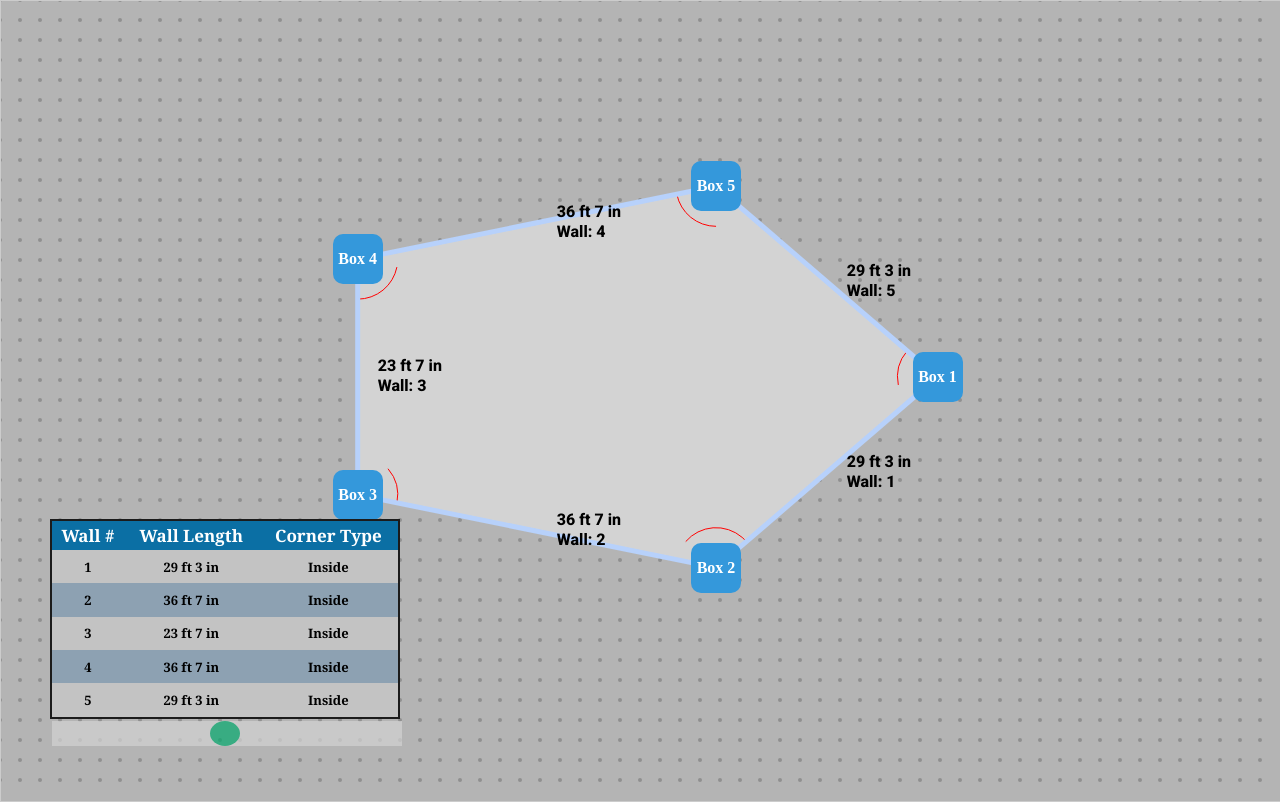
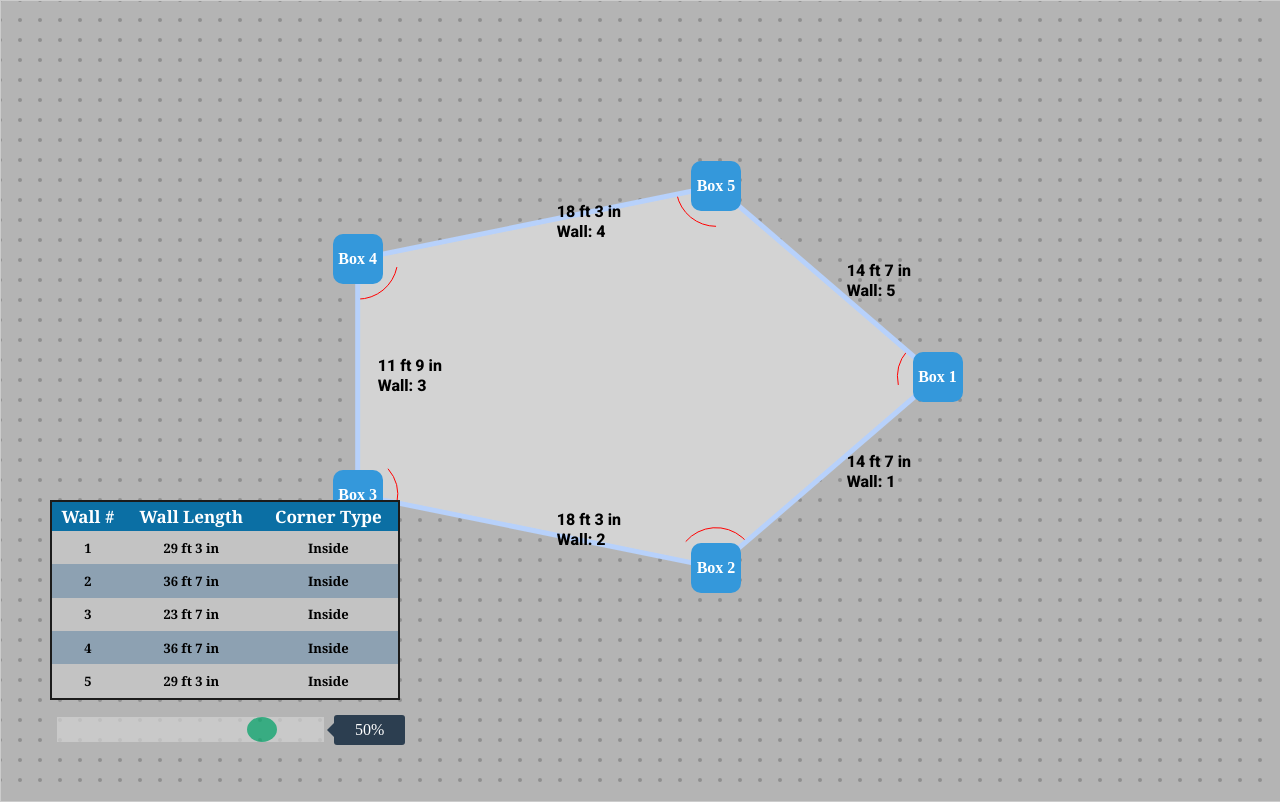
Before and after one commit to jacinlowe/shopify-room-layout, a plain HTML site: page index.html in a window 1280 px wide. Drawn offline with Linux system fonts and the light colour scheme.

Commit message:
implementing the scale slider

```diff
--- a/index.html
+++ b/index.html
@@ -34,7 +34,8 @@
         <tbody id="summaryTable"></tbody>
       </table>
       <div class="zoomSlider">
-        <input type="range" name="zoomSlider" id="zoomSlider" min="1" max="100" value="50" class="slider">
+        <input type="range" name="zoomSlider" id="rangeSlider" min="1" max="100" value="50" class="slider">
+        <span class="zoomSliderValue" id="sliderValue">50%</span>
       </div>
     </div>
 
--- a/src/code.js
+++ b/src/code.js
@@ -1,4 +1,4 @@
-import { Grid } from './grid.js';
+import { Grid,Slider } from './grid.js';
 import { Line, Lines, calculateArcAngles } from './lines.js';
 import { shadePolygon } from './polygon.js'
 import { SummaryTable } from './summaryBox.js';
@@ -11,6 +11,7 @@ const hoverInfoContainer = document.getElementById('hoverInfoContainer');
 const angleIndicators = document.getElementById('angleIndicators');
 const body = document.getElementById('body')
 const rows = document.querySelectorAll('#summaryTable tr');
+
 
 const GRID_SPACING = 20
 const POLYGON_FILL_COLOR = 'blue'; // Replace with the desired fill color
@@ -26,7 +27,7 @@ let offsetX, offsetY;
 const boxes = new Boxes(container);
 let lines = new Lines(svg);
 const grid = new Grid(GRID_SPACING);
-
+const scaleSlider = new Slider(MIN_SCALE, MAX_SCALE, SCALE_INCREMENT,grid.currentScale);
 
 // rows.forEach(row => {
 
@@ -220,6 +221,8 @@ function handleWindowResize(){
 }
 
 
+
+
 export function drawLines(){
     lines.clearLines()
     const boxList = boxes.boxes;
@@ -229,7 +232,7 @@ export function drawLines(){
         .createLineFromBoxes(box.element,nextBox.element)
         .createLine()
         .setIndex(index)
-        .createText()
+        .createText(grid.scale)
 
         lines.addLine(line);
     })
@@ -401,6 +404,7 @@ function addBoxBetweenBoxes(startBox, endBox,lineMidPoint=null) {
 
     const newBox = new Box(endIndex-1);
     newBox.positionBox(x,y);
+    newBox.hoverInfo.addCallback('click','deleteBtn',() => handleDeleteBox(newBox));
 
     boxes.addBoxAtIndex(newBox,endIndex)
 
--- a/src/grid.js
+++ b/src/grid.js
@@ -1,4 +1,31 @@
 
+
+export class Slider{
+  constructor(min, max, steps=null, value=null){
+    this.displayValue = document.getElementById('sliderValue')
+    this.element = document.getElementById('rangeSlider');
+
+    if (steps){
+      this.steps = steps
+    }
+    if(value){
+      this.updateValue(value)
+    }else{
+      this.value = this.element.value;
+    }
+
+    this.element.min = min;
+    this.element.max = max;
+    this.element.addEventListener('input',(e) => this.updateValue(e.target.value))
+    // this.element.addEventListener('change',(e) => console.log(e.target.value))
+  }
+
+  updateValue(value){
+    this.value = value;
+    this.element.value = value;
+    this.displayValue.textContent = value;
+  }
+}
 
 export class Grid{
   constructor(spacing, pointRadius=2, svgID='grid'){
@@ -9,6 +36,7 @@ export class Grid{
     this.screenHight = window.innerHeight;
     this.numRows = Math.floor(this.screenHight / this.spacing);
     this.numCols = Math.floor(this.screenWidth / this.spacing);
+    this.scale = this.spacing;
   }
 
   drawGrid(spacing=null){
@@ -35,7 +63,7 @@ export class Grid{
   scaleGrid(currentScale){
     const gridPoints = document.querySelectorAll('.grid-dot');
     const scaledGridSpacing = this.spacing * currentScale;
-
+    this.scale = scaledGridSpacing
     console.log("scalegrid",scaledGridSpacing)
     // Update the size and spacing of the grid dots
     this.updateRowAndColumns(scaledGridSpacing)
--- a/src/lines.js
+++ b/src/lines.js
@@ -45,6 +45,7 @@ export class Line{
         this.y2 = y2
         this.length = length
         this.color = color
+
     }
 
   static createLineFromBoxes(startBox,endBox, color=null){
@@ -85,14 +86,14 @@ export class Line{
       this.color = color
     return this
   }
-  createText(){
+  createText(scale=10,xOffset=20,yOffset=-10){
 
     const middleX = (parseFloat(this.x1) + parseFloat(this.x2)) / 2
     const middleY = (parseFloat(this.y1) + parseFloat(this.y2)) / 2
 
     // Offset values for text position (adjust as needed)
-    const xOffset = 20; // Offset text horizontally
-    const yOffset = -10; // Offset text vertically
+    // const xOffset = xOffset; // Offset text horizontally
+    // const yOffset = yOffset; // Offset text vertically
 
     const group = document.createElementNS('http://www.w3.org/2000/svg', 'g');
 
@@ -104,7 +105,7 @@ export class Line{
     text.setAttribute('dominant-baseline','middle');
     text.setAttribute('class', 'line-text')
     text.setAttribute('index', this.index-1)
-    text.textContent = this.getLineText();
+    text.textContent = this.getLineText(scale);
     group.appendChild(text)
 
     // added wall num
@@ -120,13 +121,13 @@ export class Line{
     this.text = group
     return this
   }
-  getLineText(){
+  getLineText(scale=10){
 
-    const lengthInPixels = calculateLineLength(this.x1, this.y1, this.x2, this.y2);
+    this.length = calculateLineLength(this.x1, this.y1, this.x2, this.y2);
 
     // Convert length from pixels to feet and inches (adjust the conversion factor as needed)
-    const pixelsToFeet = 1 / 10; // Adjust this factor to match your scale
-    const lengthInFeet = lengthInPixels * pixelsToFeet;
+    const pixelsToFeet = 1 / scale; // Adjust this factor to match your scale
+    const lengthInFeet = this.length * pixelsToFeet;
     const lengthFeet = Math.floor(lengthInFeet);
     const lengthInches = Math.round((lengthInFeet - lengthFeet) * 12);
 
@@ -137,6 +138,10 @@ export class Line{
 
   length(){
     return this.length
+  }
+
+  setLength(length){
+    this.length = length;
   }
 
   getVector(){
--- a/style.css
+++ b/style.css
@@ -1,3 +1,9 @@
+:root{
+  --baseHue: 190;
+  --gridColor: hsla(var(--baseHue),100%,50%,0.5);
+  --grid-size: 1rem;
+}
+
 body {
     margin: 0;
     padding: 0;
@@ -7,6 +13,17 @@ body {
     align-items: center; */
     /* height: 100vh; */
     background-color: #b4b4b4;
+    /* background: #fff;
+    min-height: 100vh;
+    background-image:
+      linear-gradient(0deg, var(--gridColor) 0%, transparent 1px),
+      linear-gradient(90deg, var(--gridColor) 0%, transparent 1px);
+    background-position: center;
+    background-size: 100% 1rem;
+    background-size:
+      100% var(--grid-size),
+      var(-grid-size) 100%;
+    transition: background-size 0.25s; */
   }
 
   #container {
@@ -211,11 +228,15 @@ table.summaryTable tfoot td {
 
 
 .zoomSlider{
-  width:100%
+  width:100%;
+  display:flex;
+  flex: row wrap;
+  margin-top: 10px;
+  padding: 5px;
 }
 .slider{
   appearance: none;
-  width: 100%;
+  width: 90%;
   height: 25px;
   background: #d3d3d3;
   outline: none;
@@ -243,6 +264,31 @@ table.summaryTable tfoot td {
   cursor: pointer; /* Cursor on hover */
 }
 
+.zoomSliderValue{
+  display: inline-block;
+  position: relative;
+  width: 60px;
+  color: #fff;
+  line-height: 20px;
+  text-align: center;
+  border-radius: 3px;
+  background: #2c3e50;
+  padding: 5px 10px;
+  margin-left: 8px;
+  &::after{
+    position: absolute;
+    top:8px;
+    left:-7px;
+    width: 0;
+    height:0;
+    border-top: 7px solid transparent;
+    border-right: 7px solid #2c3e50 ;
+    border-bottom: 7px solid transparent;
+    content: '';
+  }
+
+}
+
 @media (max-width: 600px) {
   .summaryBox{
     bottom: 10px;
```
